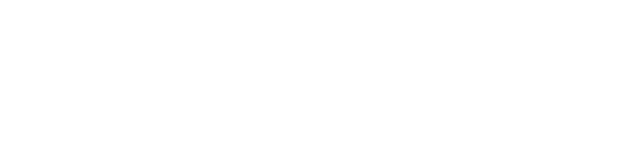
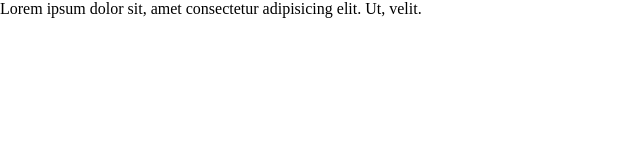
Before and after one commit to anoj-kt/primer_project, a plain HTML site: page index.html in a window 1280 px wide. Shown: the whole page, without its empty margins (0-640 px from the left). Drawn offline with Linux system fonts and the light colour scheme.

Commit message:
finished main section

```diff
--- a/index.html
+++ b/index.html
@@ -9,6 +9,11 @@
   <body>
     <!-- Sara's section -->
     <!-- Dhruvi's section -->
+    <section id="header">
+      <p>
+        Lorem ipsum dolor sit, amet consectetur adipisicing elit. Ut, velit.
+      </p>
+    </section>
     <!-- Dean's section -->
   </body>
 </html>
```
